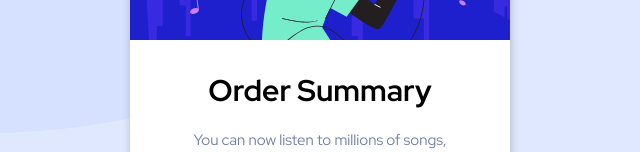
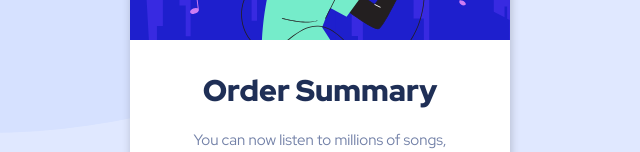
Before and after one commit to jigar-sable/Frontend-Mentor-Challenges, a plain HTML site: page Order Summary Card/index.html in a window 1280 px wide. Shown: the part 255-407 px from the top of the page, without its empty margins (320-960 px from the left). Drawn offline with Linux system fonts and the light colour scheme.

Commit message:
minor changes

```diff
--- a/Order Summary Card/style.css
+++ b/Order Summary Card/style.css
@@ -54,7 +54,7 @@ body {
     flex-direction: column;
     gap: 2rem;
 }
-.card .desc h2 {
+.card .desc h1 {
     color: var(--darkBlue);
     font-weight: 900;
 }
```
